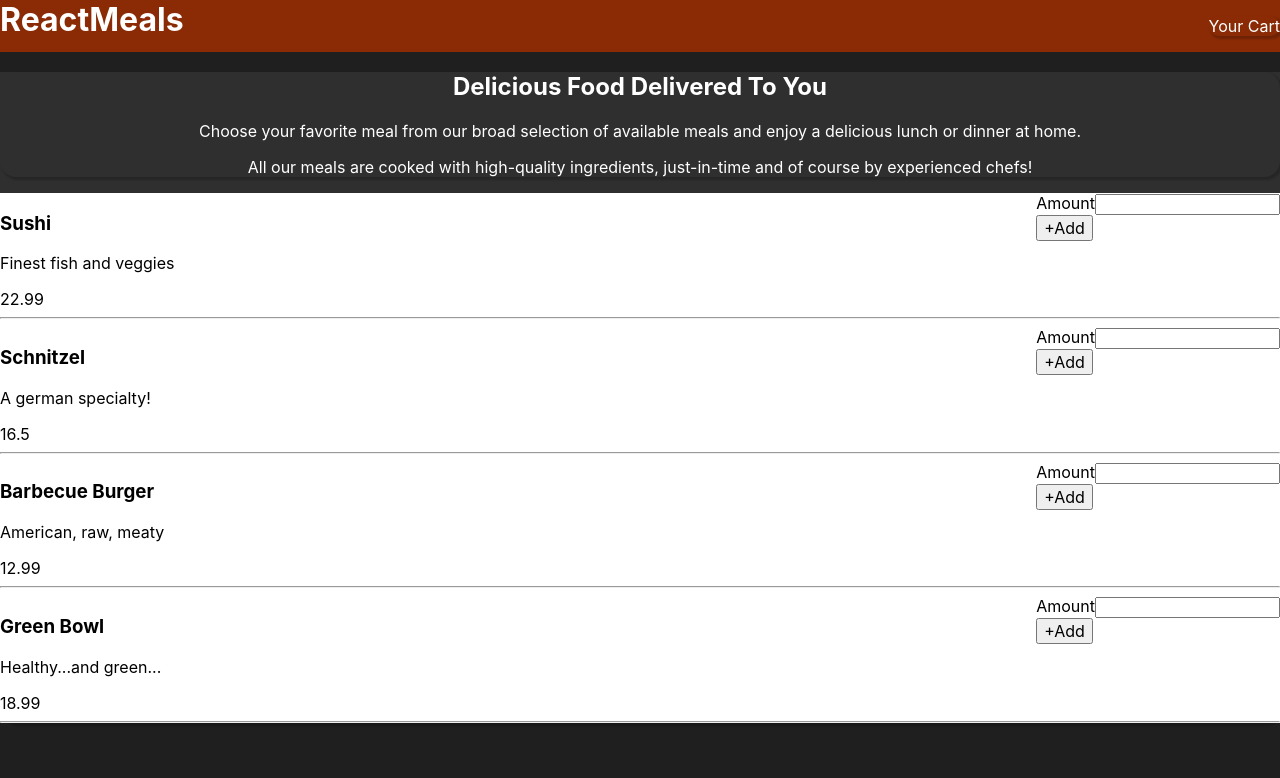
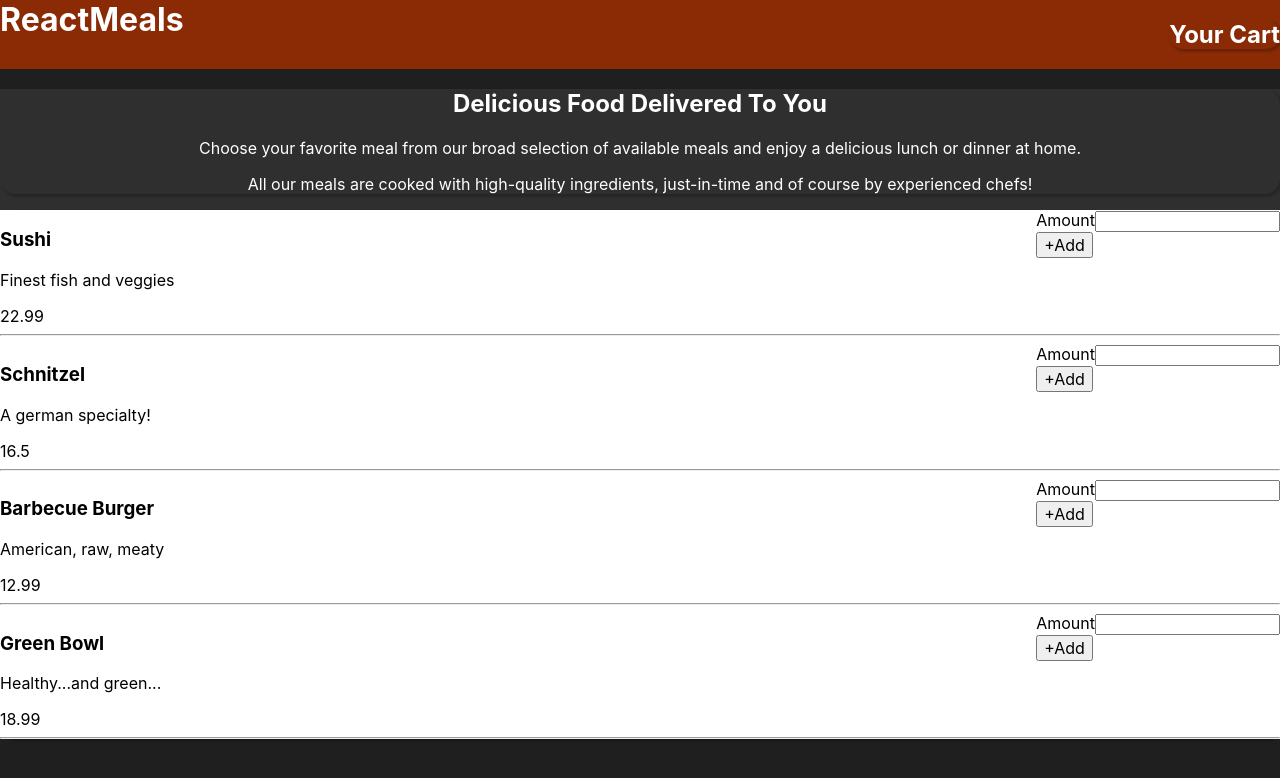
Before and after one commit to antran0/restaurant-app-react, a React (Create React App) app: page / in a window 1280 px wide. Shown: the top 778 px of the page. Built offline with nearby package versions, Linux system fonts and the light colour scheme.

Commit message:
added feature to display/hide backdrop for cart

```diff
--- a/src/components/Cart/Cart.js
+++ b/src/components/Cart/Cart.js
@@ -1,9 +1,25 @@
 import React from "react";
 import styles from "./Cart.module.css";
 import Backdrop from "../UI/Backdrop";
+import Card from "../UI/Card";
 
 const Cart = (props) => {
-  return <React.Fragment></React.Fragment>;
+  const [backdropDisplayed, setBackdropDisplayed] = React.useState(false);
+  const displayCartHandler = () => {
+    console.log("Displaying Cart");
+    setBackdropDisplayed(true);
+  };
+
+  const hideCartHandler = () => {
+    setBackdropDisplayed(false);
+  };
+
+  return (
+    <Card>
+      <h2 onClick={displayCartHandler}>Your Cart</h2>
+      {backdropDisplayed ? <Backdrop onClick={hideCartHandler} /> : ""}
+    </Card>
+  );
 };
 
 export default Cart;
--- a/src/components/NavBar/NavBar.js
+++ b/src/components/NavBar/NavBar.js
@@ -8,7 +8,7 @@ const NavBar = (props) => {
     <nav className={`${styles["nav-bar"]}`}>
       <ul>
         <li>
-          <Card>Your Cart</Card>
+          <Cart />
         </li>
       </ul>
     </nav>
```
